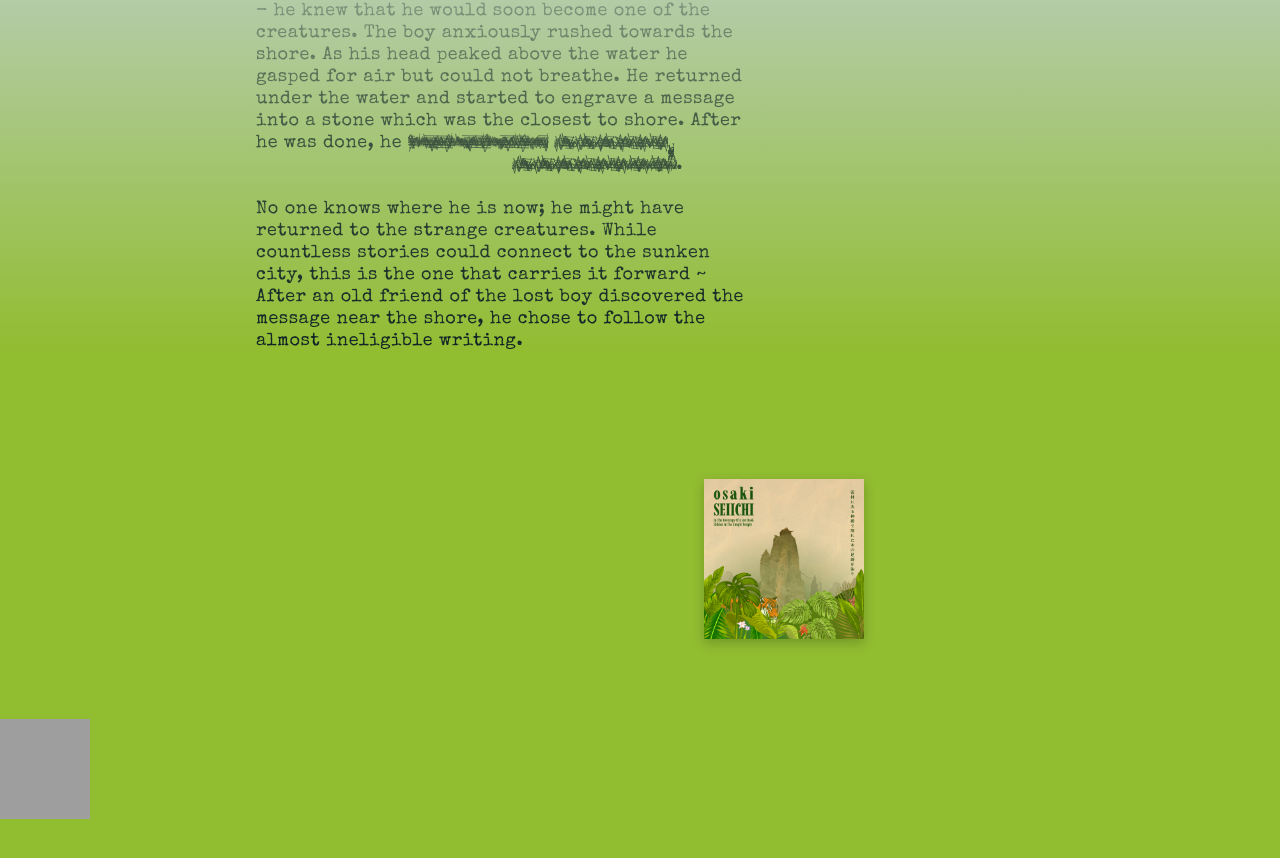
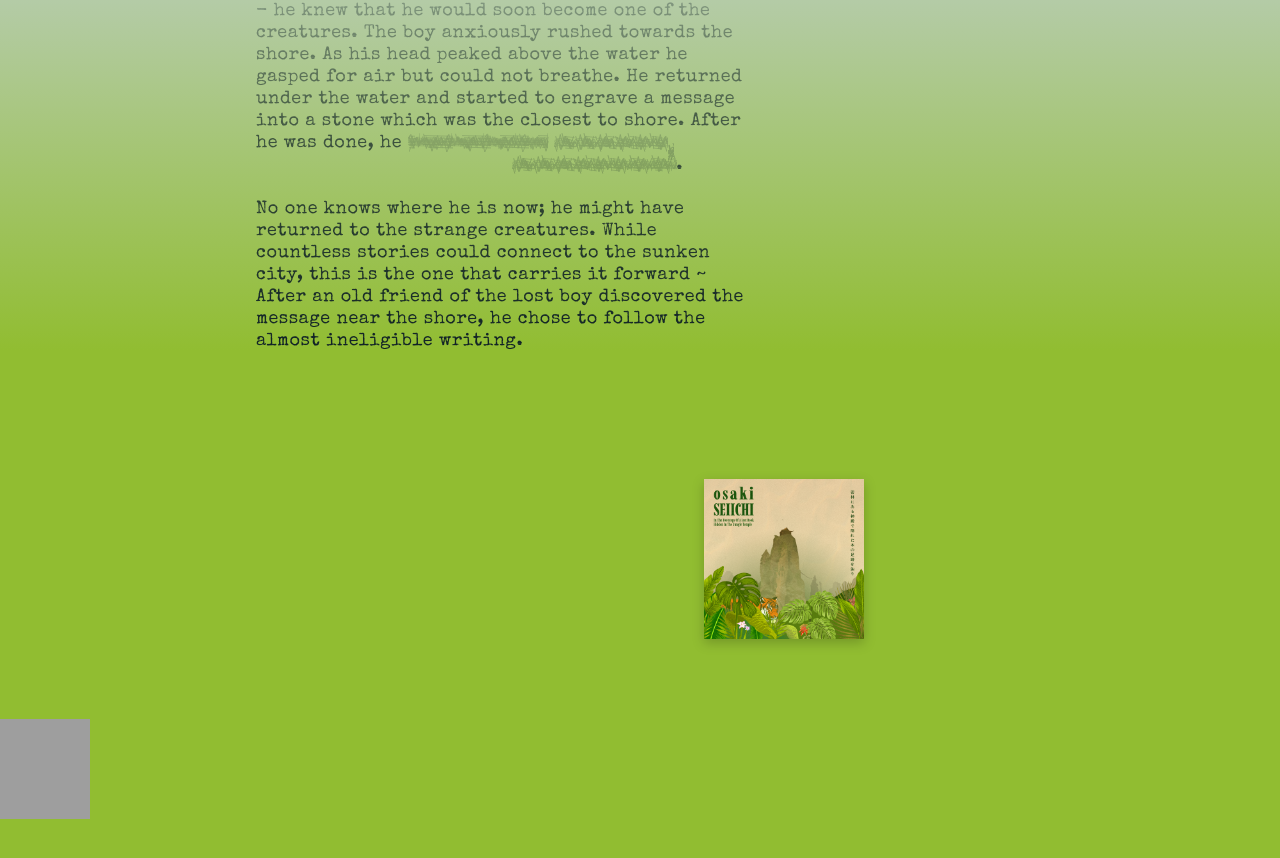
Before and after one commit to soulaudio/osaki-seiichi, a React (Create React App) app: page / in a window 1280 px wide. Shown: the part 1097-1955 px from the top of the page. Built offline with nearby package versions, Linux system fonts and the light colour scheme; grey boxes are pictures that could not be loaded; a web font is replaced by a local one.

Commit message:
change scratched out text opacity

```diff
--- a/src/components/content/sunken-book-transition.module.css
+++ b/src/components/content/sunken-book-transition.module.css
@@ -47,6 +47,8 @@
   font-family: inherit;
   letter-spacing: 0;
   background: transparent;
+
+  opacity: 0.3;
 }
 
 .scratchedText::before {
```
